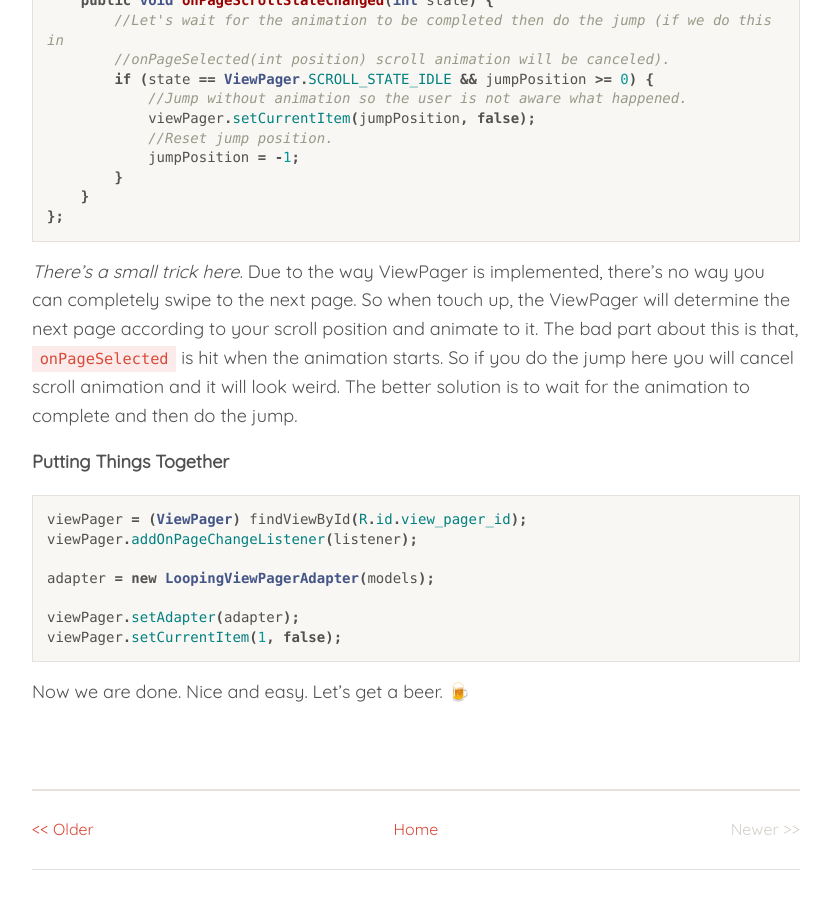
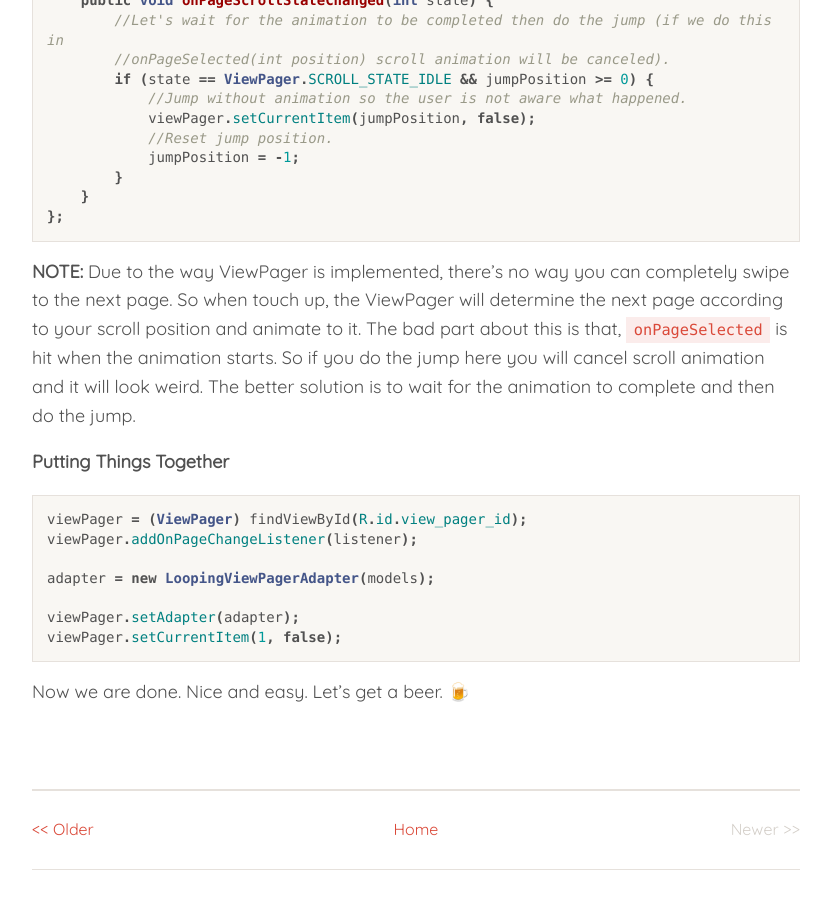
Before and after one commit to toyknight/toyknight.github.io, a Jekyll site: the page built from _posts/2017-11-08-looping-view-pager.markdown, in a window 1280 px wide and 900 px high, scrolled down 2643 px. Shown: the whole window, without its empty margins (224-1055 px from the left). Built offline with Jekyll 4.4.1, drawn with Linux system fonts in a browser that asks for light colours; nearby versions of some CDN libraries; emoji names are drawn with the system emoji font; comment, search, counter and statistics services are not loaded.

Commit message:
Update 2017-11-08-looping-view-pager.markdown

```diff
--- a/_posts/2017-11-08-looping-view-pager.markdown
+++ b/_posts/2017-11-08-looping-view-pager.markdown
@@ -135,7 +135,7 @@ listener = new ViewPager.OnPageChangeListener() {
 };
 {% endhighlight %}
 
-*There's a small trick here.* Due to the way ViewPager is implemented, there's no
+**NOTE:** Due to the way ViewPager is implemented, there's no
 way you can completely swipe to the next page. So when touch up, the ViewPager
 will determine the next page according to your scroll position and animate to it.
 The bad part about this is that, `onPageSelected` is hit when the animation
```
